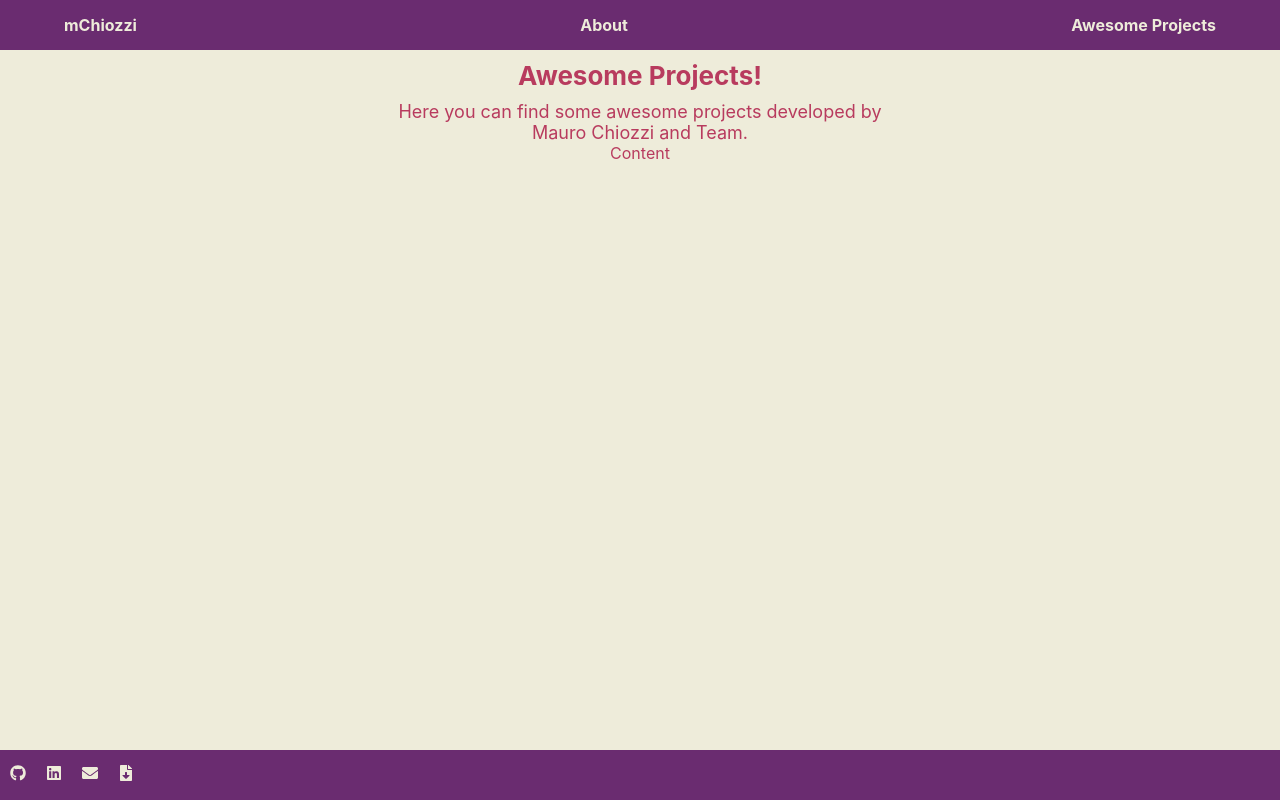
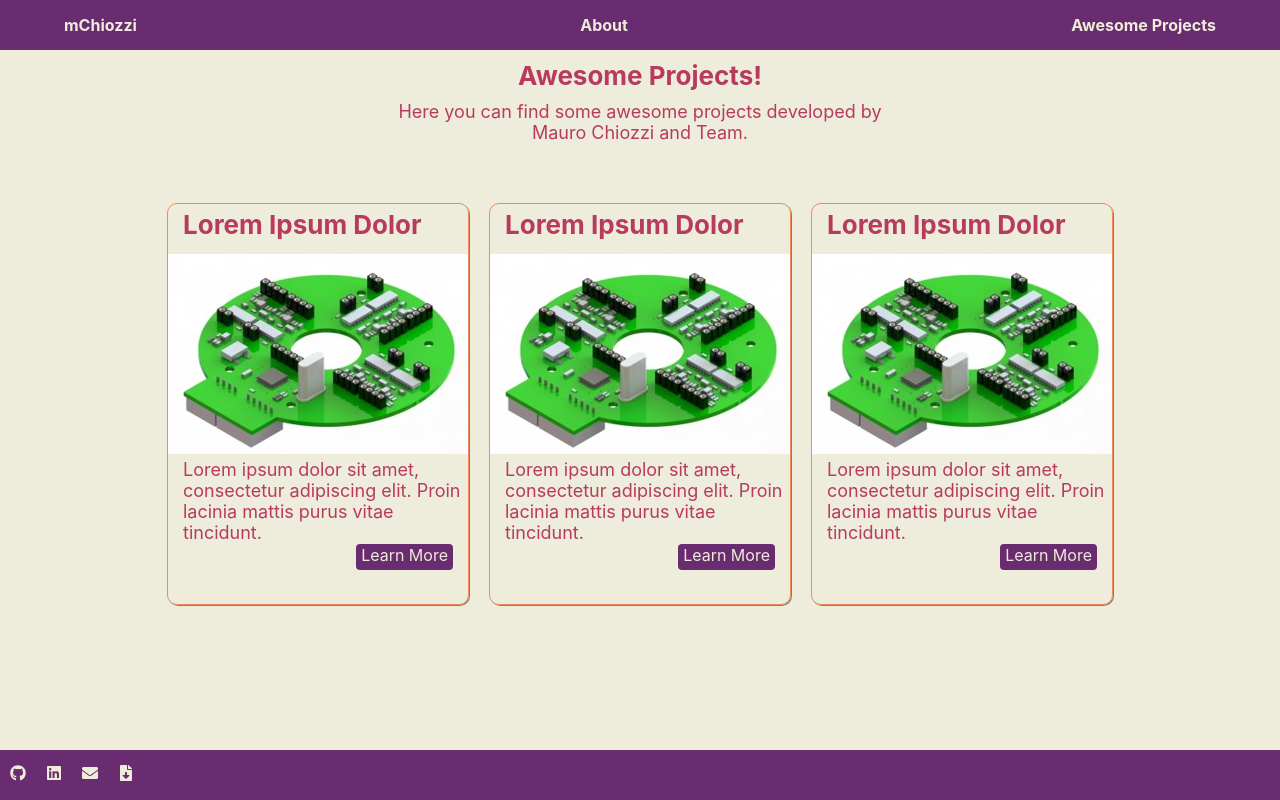
Before and after one commit to maurochiozzi/maurochiozzi.github.io, a React (Create React App) app: page /projects in a window 1280 px wide. Built offline with nearby package versions, Linux system fonts and the light colour scheme.

Commit message:
add card to projects

```diff
--- /dev/null
+++ b/src/components/card/index.js
@@ -0,0 +1,28 @@
+import React, { useState } from "react";
+
+import { Content } from "./styles";
+
+export function Card(props) {
+  const [showDetails, setShowDetails] = useState(false);
+
+  const handleDetails = () => {
+    setShowDetails((showDetails) => true);
+
+    console.log(showDetails);
+  };
+
+  return (
+    <Content>
+      <div className="card-box" onClick={handleDetails}>
+        <div className="title">{props.title}</div>
+        <div className="picture">
+          <img src={props.thumbnail} alt="Project Thumbnail" />
+        </div>
+        <div className="caption">{props.caption}</div>
+        <div className="button">Learn More</div>
+      </div>
+
+      {showDetails && <div className="card-details">Yolo</div>}
+    </Content>
+  );
+}
--- /dev/null
+++ b/src/components/card/styles.js
@@ -0,0 +1,61 @@
+import styled from "styled-components";
+
+export const Content = styled.div`
+  .card-box {
+    margin: 10px;
+
+    width: 300px;
+    min-width: 300px;
+    height: 400px;
+
+    text-align: left;
+
+    border-radius: 10px;
+    border-style: solid;
+    border-width: 1px;
+    border-color: #f08a5d;
+
+    box-shadow: 1px 1px grey;
+  }
+
+  .card-details {
+  }
+
+  .title {
+    height: 40px;
+    padding: 5px 0px 5px 15px;
+    margin: 0px;
+  }
+
+  .picture {
+    height: 200px;
+
+    img {
+      width: 100%;
+    }
+  }
+
+  .caption {
+    height: 80px;
+    padding-left: 15px;
+
+    margin-top: 5px;
+    margin-bottom: 5px;
+  }
+
+  .button {
+    height: 23px;
+    float: right;
+
+    margin-right: 15px;
+    margin-bottom: 0px;
+
+    border-radius: 4px;
+
+    padding: 1px 5px 2px 5px;
+    background-color: #6a2c70;
+    color: #eeecda;
+
+    cursor: pointer;
+  }
+`;
--- a/src/pages/projects/index.js
+++ b/src/pages/projects/index.js
@@ -1,6 +1,8 @@
 import React from "react";
 
 import { Content } from "./styles";
+
+import { Card } from "../../components/card";
 
 export default function Projects() {
   return (
@@ -10,7 +12,23 @@ export default function Projects() {
         Here you can find some awesome projects developed by Mauro Chiozzi and
         Team.
       </div>
-      <div className="wrapper">Content</div>
+      <div className="wrapper">
+        <Card
+          title="Lorem Ipsum Dolor"
+          thumbnail={require("../../assets/tmb/loadcell.jpg")}
+          caption="Lorem ipsum dolor sit amet, consectetur adipiscing elit. Proin lacinia mattis purus vitae tincidunt."
+        ></Card>
+        <Card
+          title="Lorem Ipsum Dolor"
+          thumbnail={require("../../assets/tmb/loadcell.jpg")}
+          caption="Lorem ipsum dolor sit amet, consectetur adipiscing elit. Proin lacinia mattis purus vitae tincidunt."
+        ></Card>
+        <Card
+          title="Lorem Ipsum Dolor"
+          thumbnail={require("../../assets/tmb/loadcell.jpg")}
+          caption="Lorem ipsum dolor sit amet, consectetur adipiscing elit. Proin lacinia mattis purus vitae tincidunt."
+        ></Card>
+      </div>
     </Content>
   );
 }
--- a/src/pages/projects/styles.js
+++ b/src/pages/projects/styles.js
@@ -2,7 +2,8 @@ import styled from "styled-components";
 
 export const Content = styled.div`
   margin: auto;
-  padding: 10px;
+  padding-top: 10px;
+  padding-bottom: 10px;
 
   text-align: center;
 
@@ -17,5 +18,12 @@ export const Content = styled.div`
     margin-right: auto;
     max-width: 500px;
     font-size: 18px;
+    margin-bottom: 50px;
+  }
+
+  .wrapper {
+    display: flex;
+    flex-wrap: wrap;
+    justify-content: center;
   }
 `;
```
Also changed, not shown: src/assets/projects/daq.JPG (added), src/assets/tmb/loadcell.jpg (added).
